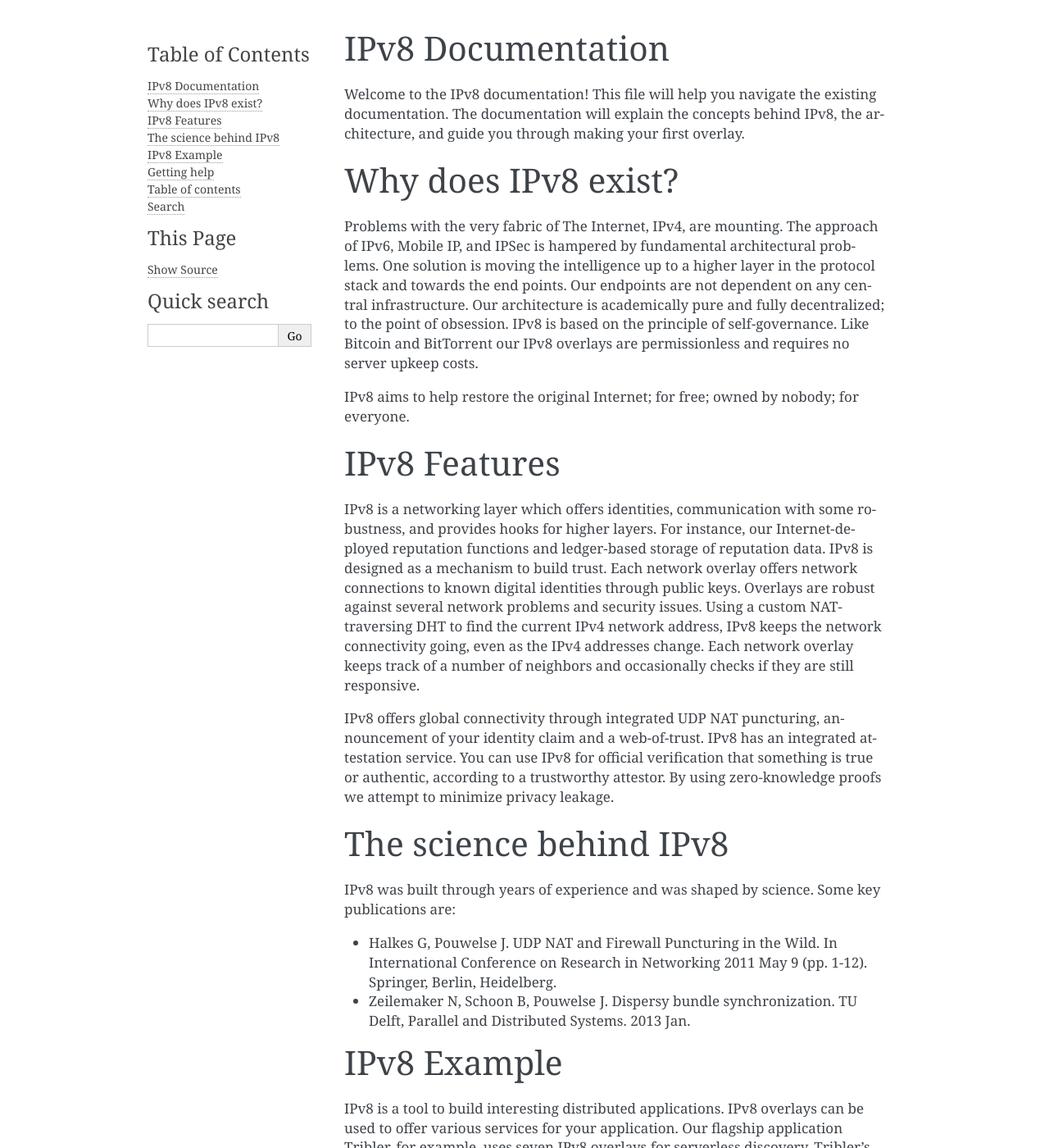
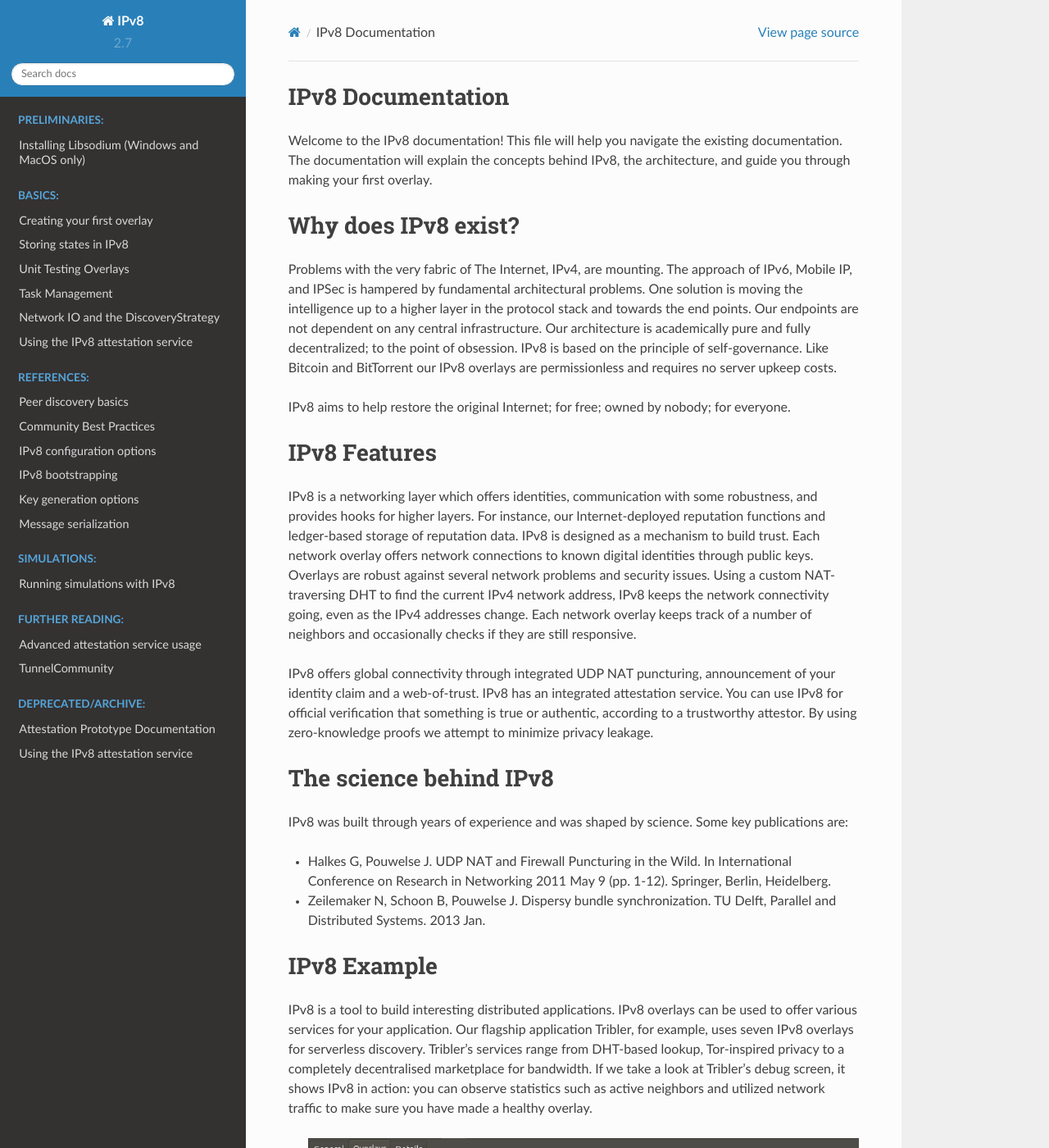
Before and after one commit to Tribler/py-ipv8, a Sphinx documentation site: the page built from doc/index.rst, in a window 1280 px wide and 1400 px high. Shown: the whole window at 82% size. Built offline with Sphinx 7.4.7 and the Read the Docs theme 2.0.0, drawn with Linux system fonts in a browser that asks for light colours; some of the changed text lies outside the part shown.

Commit message:
Added autoapi docs

```diff
--- a/doc/conf.py
+++ b/doc/conf.py
@@ -41,6 +41,7 @@
 # extensions coming with Sphinx (named 'sphinx.ext.*') or your custom
 # ones.
 extensions = [
+    'autoapi.extension',
     'sphinx.ext.autodoc',
     'sphinx.ext.doctest',
     'sphinx.ext.intersphinx',
@@ -50,6 +51,10 @@
     'sphinx.ext.viewcode',
     'sphinx.ext.githubpages',
 ]
+
+autoapi_type = 'python'
+autoapi_add_toctree_entry = False
+autoapi_dirs = ['../ipv8']
 
 # Add any paths that contain templates here, relative to this directory.
 templates_path = ['_templates']
@@ -84,7 +89,7 @@
 # The theme to use for HTML and HTML Help pages.  See the documentation for
 # a list of builtin themes.
 #
-html_theme = 'alabaster'
+html_theme = 'sphinx_rtd_theme'
 
 # Theme options are theme-specific and customize the look and feel of a theme
 # further.  For a list of options available for each theme, see the
--- a/doc/index.rst
+++ b/doc/index.rst
@@ -100,4 +100,5 @@
 ======
 
 * :ref:`genindex`
+* :ref:`modindex`
 * :ref:`search`
```
